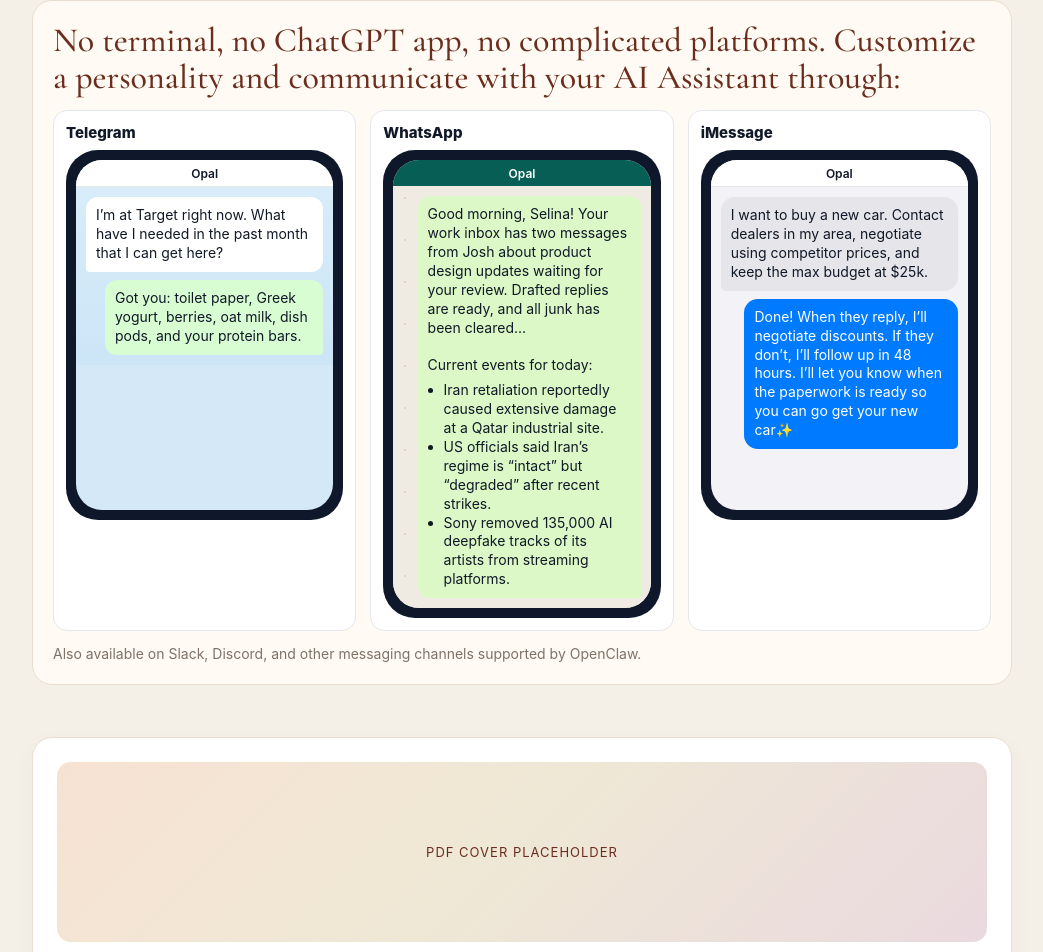
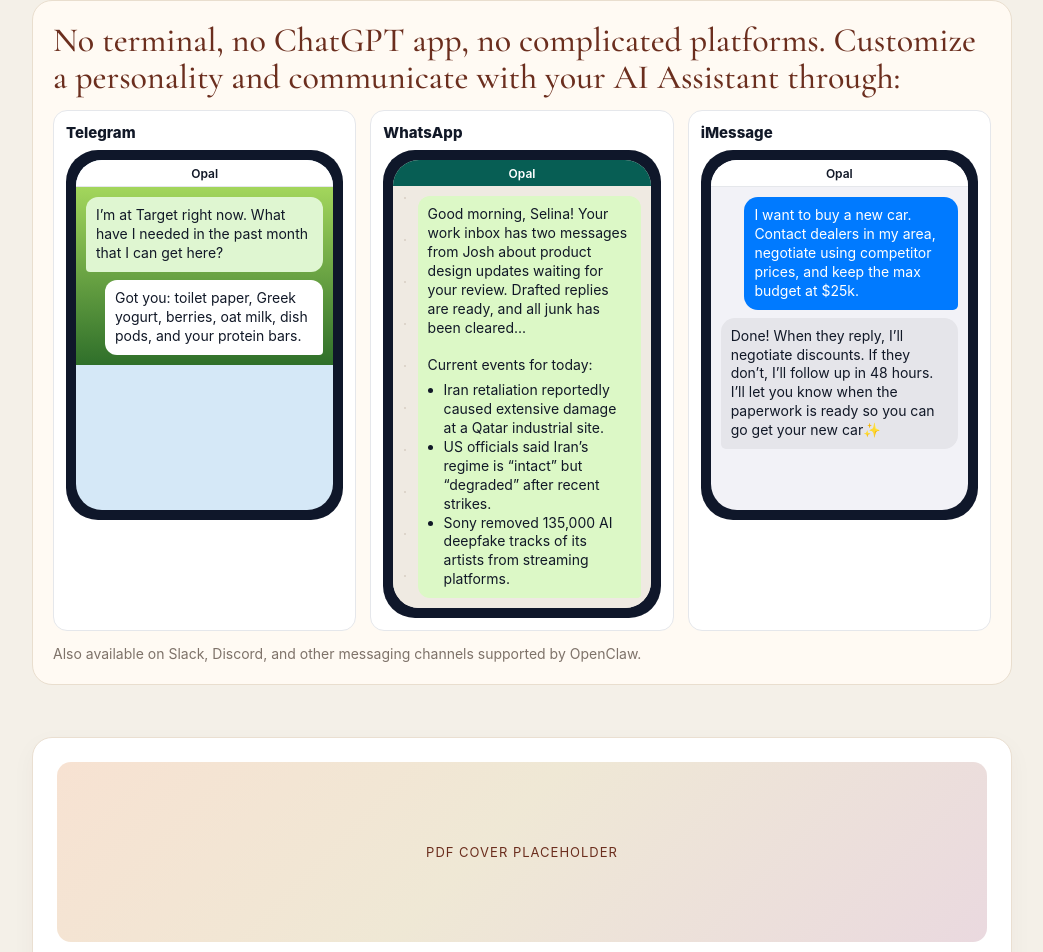
Before and after one commit to opal-the-bot/agent-inbox-mvp, a Next.js app: page /review/opal-ela-7xk9m2/landing in a window 1280 px wide. Shown: the part 867-1819 px from the top of the page, without its empty margins (118-1161 px from the left). Built offline with nearby package versions, Linux system fonts and the light colour scheme.

Commit message:
Match requested Telegram and iMessage bubble/background color directions

```diff
--- a/app/review/opal-ela-7xk9m2/landing/page.tsx
+++ b/app/review/opal-ela-7xk9m2/landing/page.tsx
@@ -132,11 +132,11 @@
                     <div style={{ height: 26, background: '#ffffff', borderBottom: '1px solid #e5e7eb', display: 'grid', placeItems: 'center', fontSize: 12, color: '#111827', fontWeight: 600 }}>
                       Opal
                     </div>
-                    <div style={{ padding: 10, background: 'linear-gradient(#d8ecf9,#cce5f7)' }}>
-                      <div style={{ background: '#ffffff', borderRadius: '12px 12px 12px 4px', padding: '9px 10px', marginBottom: 8, color: '#111827', fontSize: 14, lineHeight: 1.35, maxWidth: '92%' }}>
+                    <div style={{ padding: 10, background: 'linear-gradient(180deg, #a3d65c 0%, #2f6f2a 100%)' }}>
+                      <div style={{ background: '#dff6d1', borderRadius: '12px 12px 12px 4px', padding: '9px 10px', marginBottom: 8, color: '#111827', fontSize: 14, lineHeight: 1.35, maxWidth: '92%' }}>
                         I’m at Target right now. What have I needed in the past month that I can get here?
                       </div>
-                      <div style={{ background: '#d9fdd3', borderRadius: '12px 12px 4px 12px', padding: '9px 10px', color: '#111827', fontSize: 14, lineHeight: 1.35, marginLeft: '8%', maxWidth: '92%' }}>
+                      <div style={{ background: '#ffffff', borderRadius: '12px 12px 4px 12px', padding: '9px 10px', color: '#111827', fontSize: 14, lineHeight: 1.35, marginLeft: '8%', maxWidth: '92%' }}>
                         Got you: toilet paper, Greek yogurt, berries, oat milk, dish pods, and your protein bars.
                       </div>
                     </div>
@@ -183,10 +183,10 @@
                       Opal
                     </div>
                     <div style={{ padding: 10 }}>
-                      <div style={{ background: '#e5e5ea', borderRadius: '14px 14px 14px 5px', padding: '9px 10px', marginBottom: 8, color: '#111827', fontSize: 14, lineHeight: 1.35, maxWidth: '92%' }}>
+                      <div style={{ background: '#007aff', borderRadius: '14px 14px 5px 14px', padding: '9px 10px', marginBottom: 8, color: '#ffffff', fontSize: 14, lineHeight: 1.35, marginLeft: '10%', maxWidth: '90%' }}>
                         I want to buy a new car. Contact dealers in my area, negotiate using competitor prices, and keep the max budget at $25k.
                       </div>
-                      <div style={{ background: '#007aff', borderRadius: '14px 14px 5px 14px', padding: '9px 10px', color: '#ffffff', fontSize: 14, lineHeight: 1.35, marginLeft: '10%', maxWidth: '90%' }}>
+                      <div style={{ background: '#e5e5ea', borderRadius: '14px 14px 14px 5px', padding: '9px 10px', color: '#111827', fontSize: 14, lineHeight: 1.35, maxWidth: '92%' }}>
                         Done! When they reply, I’ll negotiate discounts. If they don’t, I’ll follow up in 48 hours. I’ll let you know when the paperwork is ready so you can go get your new car✨
                       </div>
                     </div>
```
